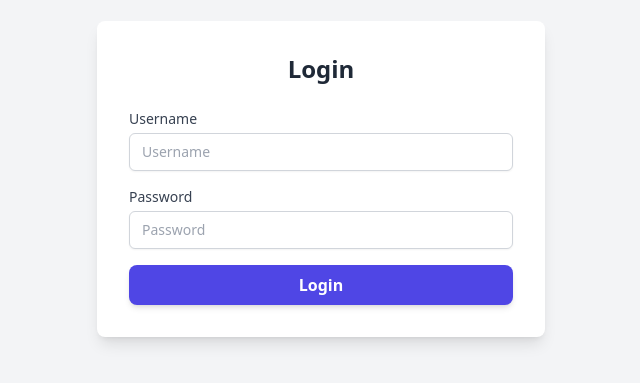
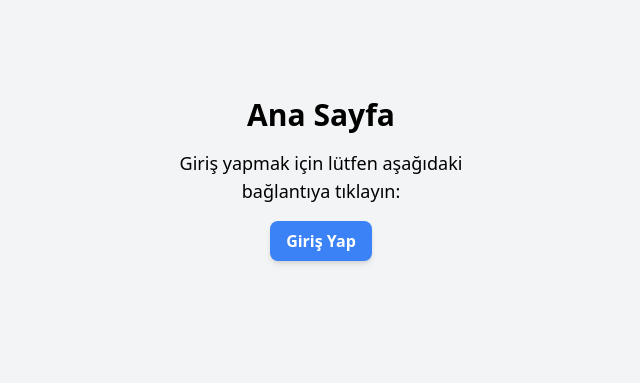
Before and after one commit to Kadiraydn01/Jekirdek-Frontend, a React (Create React App) app in the folder crm-frontend/: page / in a window 1280 px wide. Shown: the part 221-604 px from the top of the page, without its empty margins (319-959 px from the left). Built offline with nearby package versions, Linux system fonts and the light colour scheme.

Commit message:
Homepage route added

```diff
--- a/crm-frontend/src/App.js
+++ b/crm-frontend/src/App.js
@@ -2,12 +2,14 @@ import { BrowserRouter as Router, Routes, Route } from "react-router-dom";
 import LoginPage from "./components/Login.jsx";
 import Dashboard from "./components/Dashboard.jsx";
 import PrivateRoute from "./components/PrivateRoute.js";
+import HomePage from "./components/Homepage.jsx";
 
 function App() {
   return (
     <Router>
       <Routes>
-        <Route path="/" element={<LoginPage />} />
+        <Route path="/" element={<HomePage />} />
+        <Route path="/login" element={<LoginPage />} />
         <Route path="/dashboard" element={<PrivateRoute element={<Dashboard />} />} />
       </Routes>
     </Router>
```
